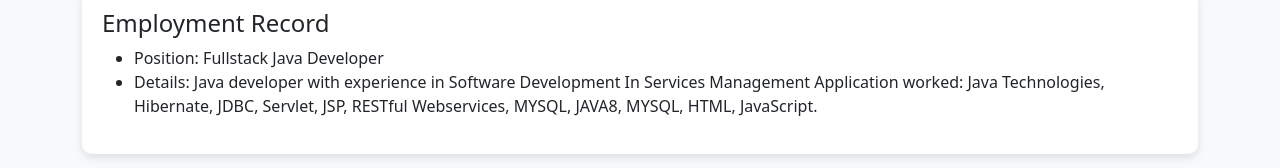
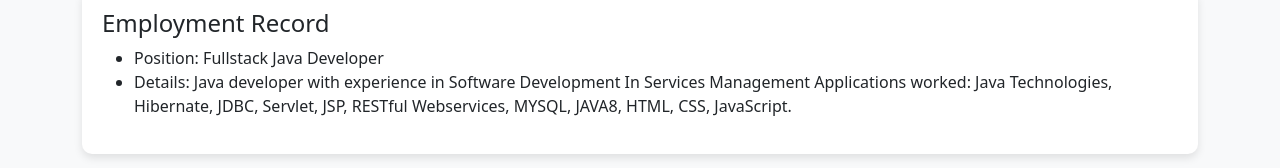
Before and after one commit to mahamadayazmomin/Resume, a plain HTML site: page index.html in a window 1280 px wide. Shown: the part 235-403 px from the top of the page. Drawn offline with nearby package versions, Linux system fonts and the light colour scheme.

Commit message:
Update index.html

```diff
--- a/index.html
+++ b/index.html
@@ -57,7 +57,7 @@
                 <h4>Employment Record</h4>
                 <ul>
                     <li>Position: Fullstack Java Developer</li>
-                    <li>Details: Java developer with experience in Software Development In Services Management Application worked: Java Technologies, Hibernate, JDBC, Servlet, JSP, RESTful Webservices, MYSQL, JAVA8, MYSQL, HTML, JavaScript. </li>
+                    <li>Details: Java developer with experience in Software Development In Services Management Applications worked: Java Technologies, Hibernate, JDBC, Servlet, JSP, RESTful Webservices, MYSQL, JAVA8, HTML, CSS, JavaScript. </li>
                 </ul>
             </div>
             <div class="tab-pane fade" id="contact">
```
